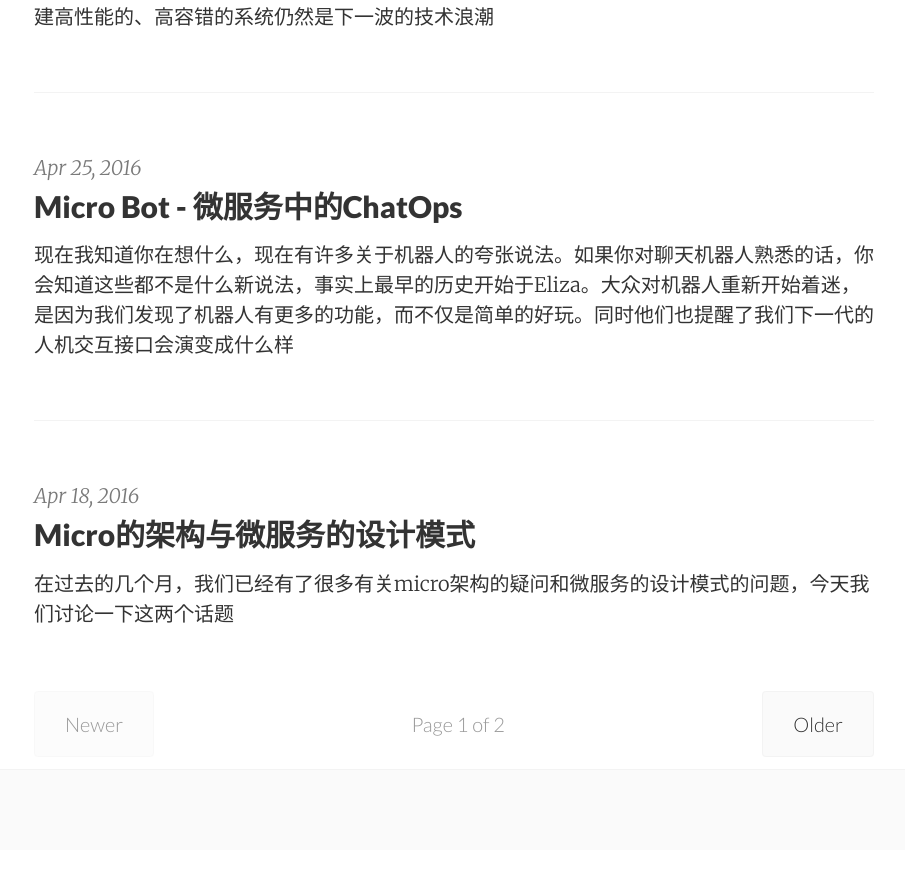
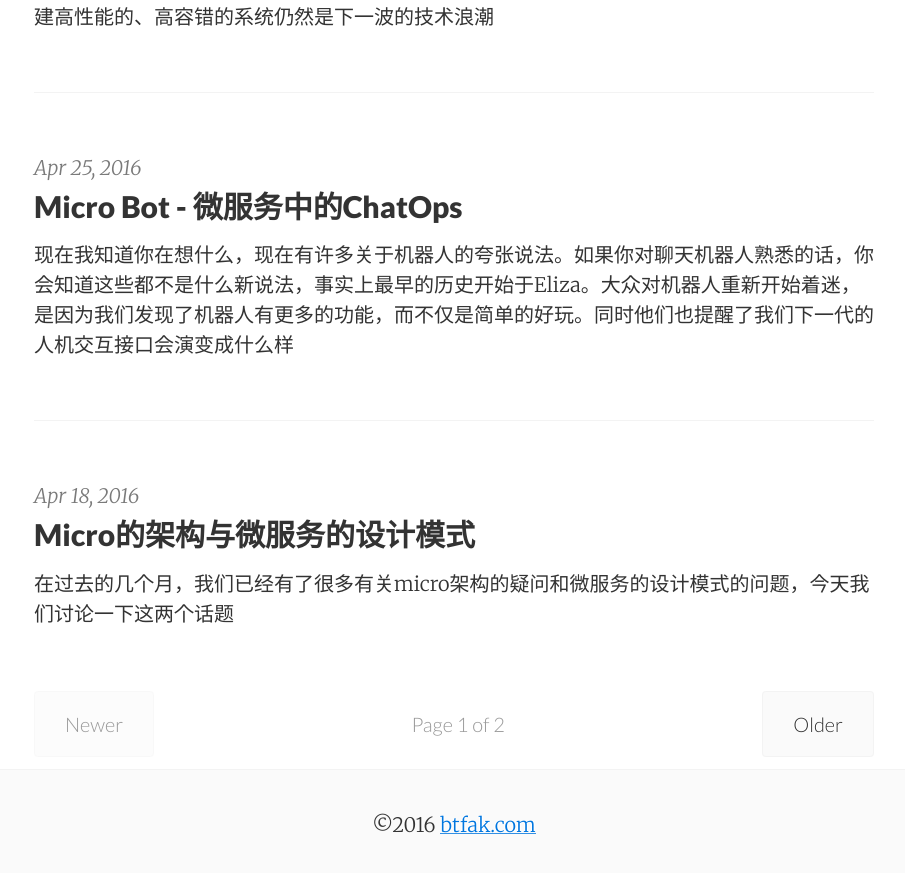
Before and after one commit to btfak/btfak.github.io, a Jekyll site: the page built from index.html, in a window 1280 px wide and 900 px high, scrolled down 2273 px. Shown: the top 873 px of the window, without its empty margins (186-1091 px from the left). Built offline with Jekyll 4.4.1, drawn with Linux system fonts in a browser that asks for light colours; the list of posts is cut into pages by our own code; before the commit the page ends 3123 px from its top, so only the background shows below that.

Commit message:
add footer

```diff
--- a/_includes/footer.html
+++ b/_includes/footer.html
@@ -1,9 +1,8 @@
 <footer class="center">
   <div class="measure">
-    <!-- <small>
-      Theme crafted with &lt;3 by <a href="http://johnotander.com">John Otander</a> (<a href="https://twitter.com/4lpine">@4lpine</a>).<br>
-      &lt;/&gt; available on <a href="https://github.com/johnotander/pixyll">Github</a>.
-    </small> -->
+    <small>
+      <p>&copy;2016 <a href="http://btfak.com">btfak.com</a></p>
+    </small>
   </div>
 </footer>
 {% if site.enable_anchorjs %}<!-- AnchorJS -->
```
Also changed, not shown: 18 other files.
